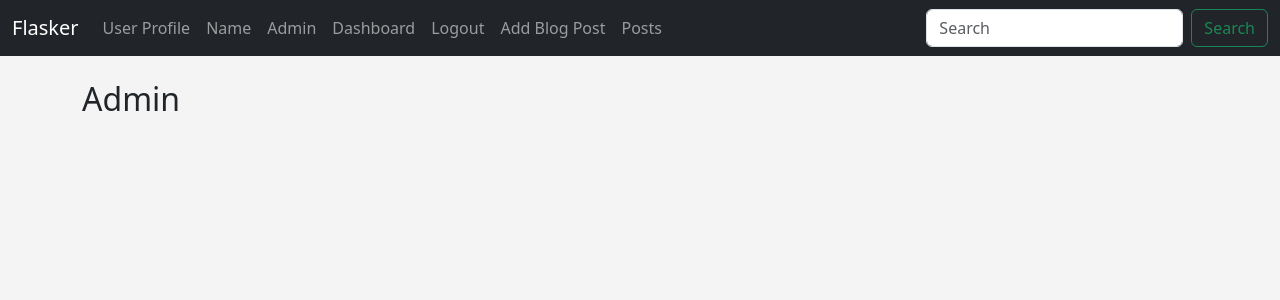
After one commit to YuraSkivka/codemy, a Flask app: page /admin in a window 1280 px wide. The commit adds this page. Shown: the top 300 px of the page. Run offline with Flask 3, Linux system fonts and the light colour scheme; the visitor is signed in with stand-in values (Sample User, id 1); some libraries are stand-ins or nearby versions.

Commit message:
Basic Admin Page - Flask Fridays #34

```diff
--- a/flasker/app.py
+++ b/flasker/app.py
@@ -488,6 +488,7 @@ def search():
     if form.validate_on_submit():
         # get data from submit
         post.searched = form.searched.data
+        m_log.info(f"open /search {post.searched}")
         # query the db
         posts = posts.filter(Posts.content.like('%' + post.searched + '%'))
         posts = posts.order_by(Posts.title).all()
@@ -497,6 +498,17 @@ def search():
                                searched=post.searched,
                                posts=posts)
 
+# admin page
+@app.route('/admin')
+@login_required
+def admin():
+    m_log.info("open /admin")
+    id = current_user.id
+    if id == 1:
+        return render_template("admin.html")
+    else:
+        flash("Sorry, you mast be admin")
+        return redirect(url_for('dashboard'))
 
 if __name__ == '__main__':
     m_log.info("start server")
--- /dev/null
+++ b/flasker/templates/admin.html
@@ -0,0 +1,9 @@
+{% extends 'base.html' %}
+
+{% block title %} Admin {% endblock %}
+
+{% block body %}
+
+<h2>Admin</h2>
+
+{% endblock %}
--- a/flasker/templates/navbar.html
+++ b/flasker/templates/navbar.html
@@ -15,6 +15,11 @@
         </li>
 
         {% if current_user.is_authenticated %}
+          {% if current_user.id == 1 %}
+            <li class="nav-item">
+              <a class="nav-link" href="{{ url_for('admin') }}">Admin</a>
+            </li>
+          {% endif %}
           <li class="nav-item">
             <a class="nav-link" href="{{ url_for('dashboard') }}">Dashboard</a>
           </li>
```
Lines whose indentation alone changed are shown as unchanged.
